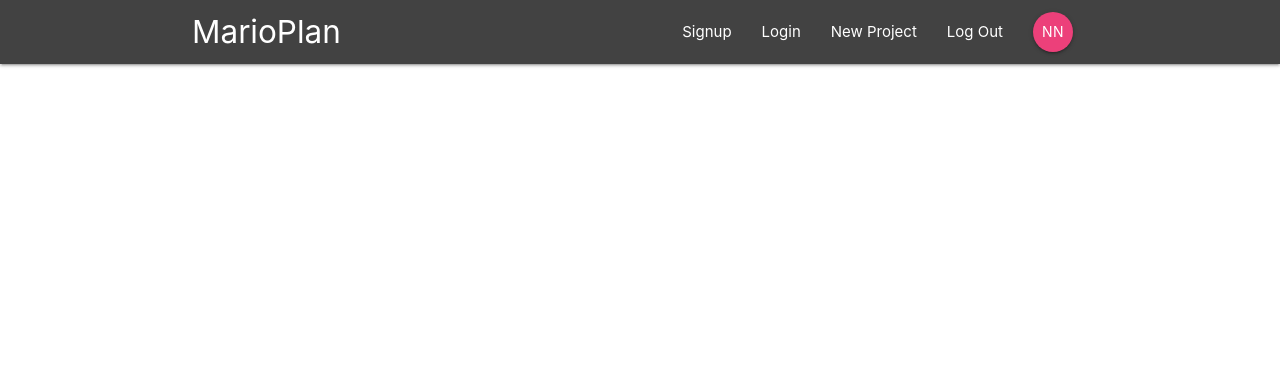
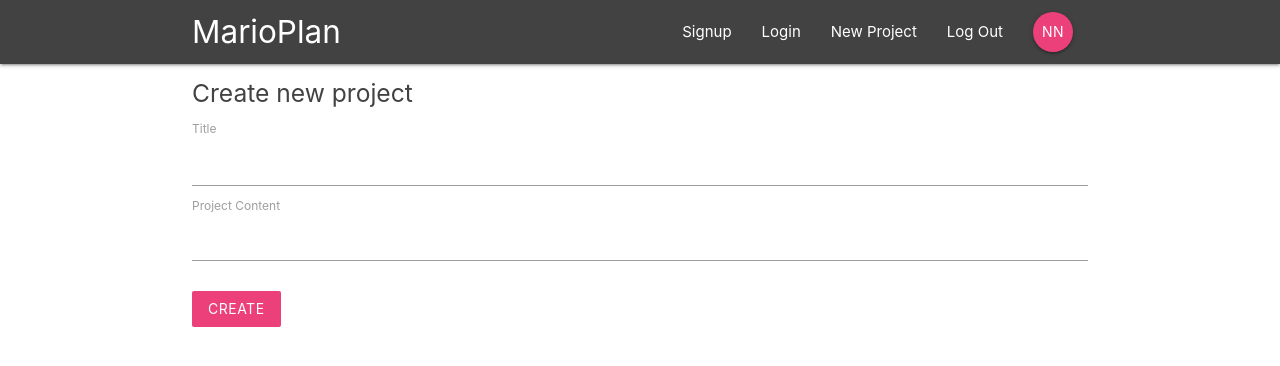
Before and after one commit to yuri-swift/project-mgr-web-app, a React (Create React App) app: page /create in a window 1280 px wide. Shown: the top 366 px of the page. Built offline with nearby package versions, Linux system fonts and the light colour scheme.

Commit message:
add CreateProject component

```diff
--- a/src/App.js
+++ b/src/App.js
@@ -1,12 +1,14 @@
-import React from 'react';
+import React, { Component } from 'react';
 import { BrowserRouter, Switch, Route } from 'react-router-dom'
 import Navbar from './components/layout/NavBar'
 import Dashboard from './components/dashboard/DashBoard'
 import ProjectDetails from './components/projects/ProjectDetails'
 import SignIn from './components/auth/SignIn'
 import SignUp from './components/auth/SignUp'
+import CreateProject from './components/projects/CreateProject'
 
-function App() {
+class App extends Component {
+  render() {
     return (
       <BrowserRouter>
         <div className="App">
@@ -16,10 +18,12 @@
             <Route path='/project/:id' component={ProjectDetails} />
             <Route path='/signin' component={SignIn} />
             <Route path='/signup' component={SignUp} />
+            <Route path='/create' component={CreateProject} />
           </Switch>
         </div>
       </BrowserRouter>
     );
   }
+}
 
 export default App;
--- a/src/components/projects/CreateProject.js
+++ b/src/components/projects/CreateProject.js
@@ -0,0 +1,45 @@
+import React, { Component } from 'react'
+
+class CreateProject extends Component {
+  state = {
+    title: '',
+    content: '',
+  }
+  handleChange = (e) => {
+    this.setState({
+      [e.target.id]: e.target.value
+    })
+  }
+  handleSubmit = (e) => {
+    e.preventDefault();
+    console.log(this.state)
+  }
+
+  render() {
+    return (
+      <div className="container">
+        <form onSubmit={this.handleSubmit} className="white">
+
+          <h5 className="grey-text text-darken-3">Create new project</h5>
+
+          <div className="inpu-field">
+            <label htmlFor="title">Title</label>
+            <input type="text" id="title" onChange={this.handleChange} />
+          </div>
+
+          <div className="inpu-field">
+            <label htmlFor="content">Project Content</label>
+            <textarea id="content" className="materialize-textarea" onChange={this.handleChange}></textarea>
+          </div>
+
+          <div className="input-field">
+            <button className="btn pink lighten-1 z-depth-0">Create</button>
+          </div>
+
+        </form>
+      </div>
+    )
+  }
+}
+
+export default CreateProject
```
Lines whose indentation alone changed are shown as unchanged.
